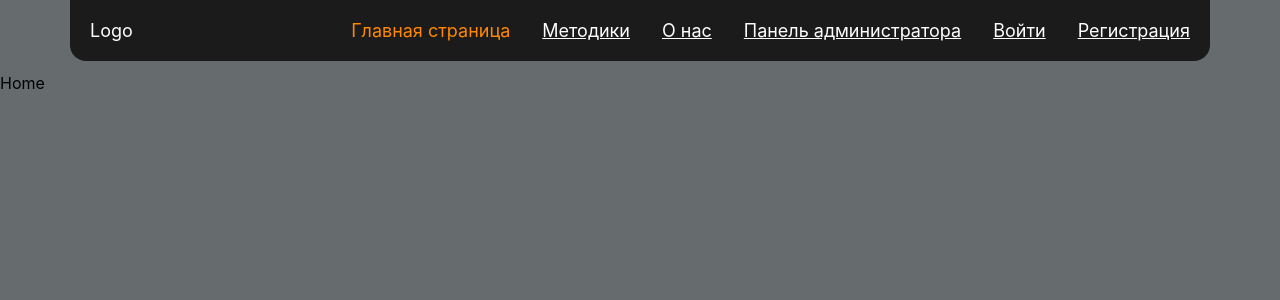
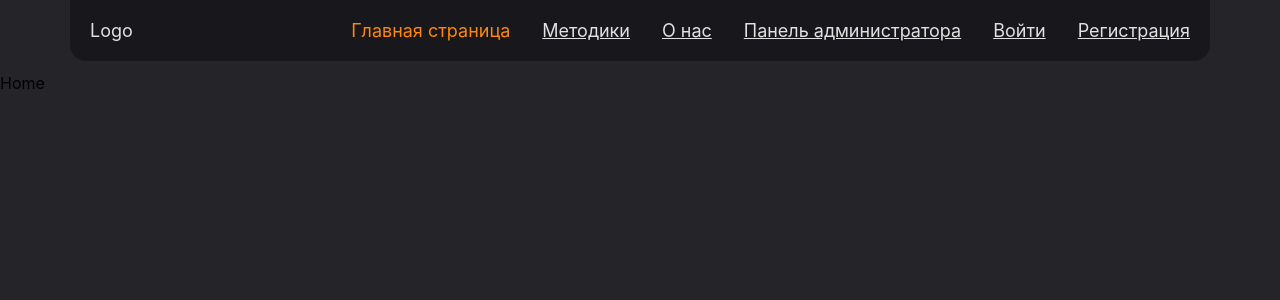
Before and after one commit to peterevsikoff/EP-client, a React (Vite) app: page / in a window 1280 px wide. Shown: the top 300 px of the page. Built offline with nearby package versions, Linux system fonts and the light colour scheme.

Commit message:
signUp-style

```diff
--- a/src/components/Sign/SignUp/SignUp.tsx
+++ b/src/components/Sign/SignUp/SignUp.tsx
@@ -6,6 +6,7 @@ import { useNavigate } from "react-router-dom";
 import { selectCommonData } from "selectors";
 import { INPUTTYPE, type IError, type IUserToServer, type MainTypeForChange } from "types";
 import { validEmail } from "utils";
+import "../sign.scss";
 
 const SignUp = () => {
     const { language } = useSelector(selectCommonData);
--- /dev/null
+++ b/src/components/Sign/sign.scss
@@ -0,0 +1,41 @@
+@use '../../scss/variables' as *;
+@use '../../scss/mixins' as *;
+
+.sign {
+
+    form {
+        position: absolute;
+        top: 50%;
+        left: 50%;
+        transform: translate(-50%, -50%);
+        border-radius: 6px;
+        background-color: $black;
+        padding: 12px 16px;
+        width: calc(#{$mobSize + px} + (540 - $mobSize) * ((100vw - 320px) / ($maxWidth - 320)));
+        @include box-shadow($gray);
+    }
+
+    .sign-in-footer {
+        display: flex;
+        justify-content: space-between;
+        align-items: end;
+
+        button {
+            margin-left: auto;
+        }
+    }
+
+    .error-container {
+        color: $red;
+        font-size: 12px;
+        margin-right: 12px;
+        font-style: italic;
+
+        a {
+            margin-left: 12px;
+            font-size: 13px;
+            font-style: normal;
+            @include a;
+        }
+    }
+}
--- a/src/scss/_variables.scss
+++ b/src/scss/_variables.scss
@@ -1,30 +1,18 @@
-$height-header: 6.7vh;
-$height-main-panel: 5.5vh;
-$height-page-manager: 5.5vh;
-$height-footer: 6.7vh;
-$height-main-container: 75.6vh;
-$height-main-container-selected: 86.6vh;
+$maxWidth: 1920;
+$mobSize: 300;
 
 // colors
-$dark-gray: #666b6e;
-$black: rgb(27, 27, 27);
-$white: #ffffff;
-$gray: rgb(245, 245, 245);
-$hover: rgba(224, 224, 224, 0.302);
-$hover-darkness: rgba(103, 108, 111, 0.302);
-$darkness: rgb(202, 202, 202);
-$hover-lightness: rgb(207, 216, 220);
-$gray-button-hover: rgb(92, 99, 106);
-//$blue-main: rgb(47, 144, 211);
-$blue-main: rgb(51, 147, 223);
-$blue-primary: rgb(51, 81, 231);
-$blue-primary-light: #0081dc;
+$_system-color-primary: #313037;
+$_system-color-primary2: #5b5a62;
+$_system-color-secondary: #a8a8a8;
+
+$dark-gray: rgb(37, 36, 41);
+$gray: rgb(110, 110, 110);
+$black: rgb(24, 23, 28);
+$white: rgb(225, 225, 225);
+$white-bright: rgb(255, 255, 255);
+$orange: #ff8800;
+$green: #36aa25;
+$red: #dc3545;
 $blue-button: rgb(13, 110, 253);
 $blue-button-hover: rgb(11, 94, 215);
-$orange: #ff8800;
-$green: #36aa25;
-$green-button-hover: rgb(34, 150, 37);
-$red: #dc3545;
-$gray-stripped: rgba(102, 107, 110, 0.102);
-$gray-disabled-dark: rgb(75, 75, 75);
-$gray-disabled-light: rgb(180, 180, 180);
```
